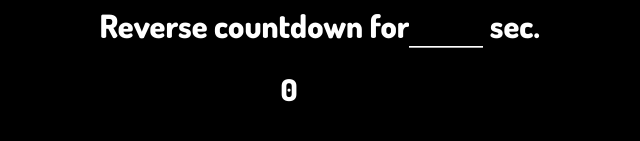
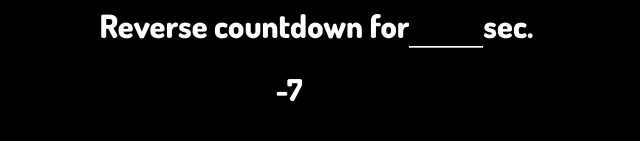
Before and after one commit to Rabindramanohar/React-Assignments-Set-2---Countdown-Timer, a React app: page / in a window 1280 px wide. Shown: the part 277-418 px from the top of the page, without its empty margins (351-991 px from the left). Built offline with nearby package versions, Linux system fonts and the light colour scheme; a web font is replaced by a local one.

Commit message:
Update App.js

```diff
--- a/src/components/App.js
+++ b/src/components/App.js
@@ -13,9 +13,7 @@ const App = () => {
   };
   useEffect(() => {
     let id = null;
-    if (currentTime > 0) {
       id = setInterval(() => setCurrentTime(currentTime - 1), 1000);
-    }
     return () => clearInterval(id);
   });
 
@@ -28,7 +26,7 @@ const App = () => {
             id="timeCount"
             type="number"
             onKeyDown={(event) => handleKeyDown(event, event.target.value)}
-          />{" "}
+          />
           sec.
         </h1>
       </div>
```
